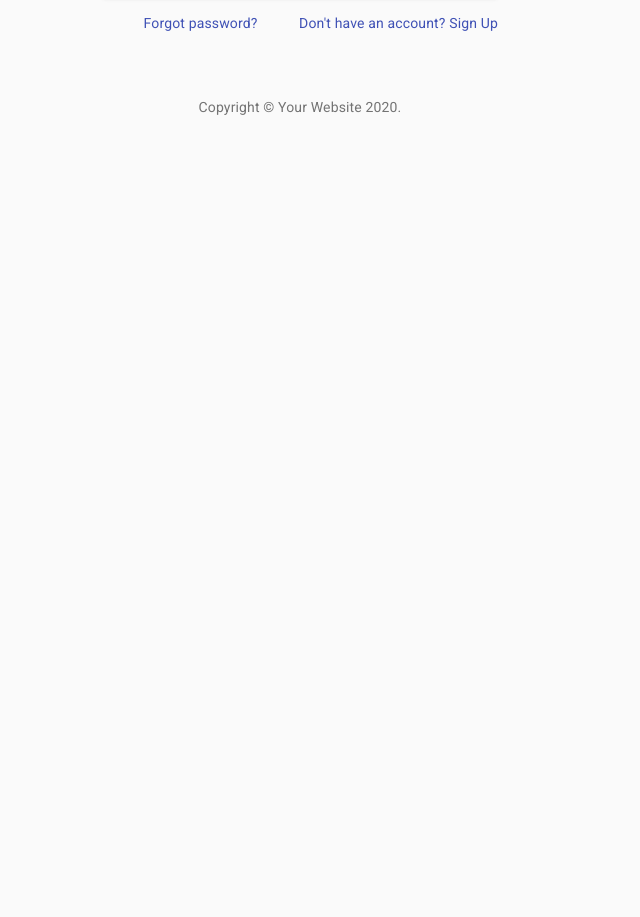
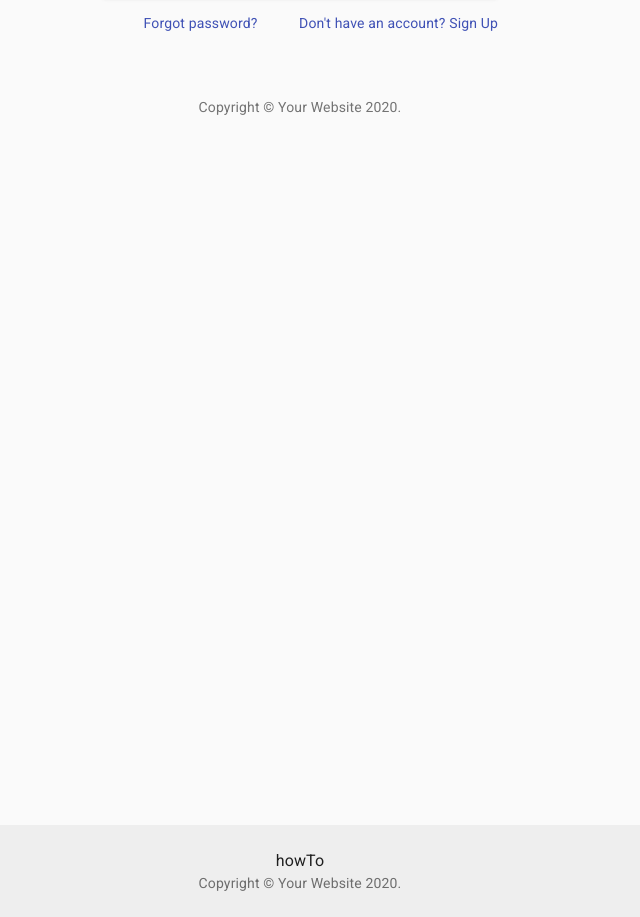
Before and after one commit to Build-How-To/Front-End, a React (Create React App) app: page / in a window 1280 px wide. Shown: the part 426-1343 px from the top of the page, without its empty margins (340-980 px from the left). Before the commit the page ends 800 px from the top, so only its background shows below. Built offline with nearby package versions, Linux system fonts and the light colour scheme.

Commit message:
add fooder component

```diff
--- a/src/App.js
+++ b/src/App.js
@@ -3,11 +3,13 @@ import React from 'react';
 
 import './App.css';
 import SignIn from './components/SignIn';
+import StickyFooter from './components/StickyFooter';
 
 function App() {
   return (
     <div className="App">
       <SignIn />
+      <StickyFooter />
     </div>
   );
 }
--- /dev/null
+++ b/src/components/StickyFooter.js
@@ -0,0 +1,54 @@
+import React from 'react';
+import CssBaseline from '@material-ui/core/CssBaseline';
+import Typography from '@material-ui/core/Typography';
+import { makeStyles } from '@material-ui/core/styles';
+import Container from '@material-ui/core/Container';
+import Link from '@material-ui/core/Link';
+
+function Copyright() {
+  return (
+    <Typography variant="body2" color="textSecondary">
+      {'Copyright © '}
+      <Link color="inherit" href="https://material-ui.com/">
+        Your Website
+      </Link>{' '}
+      {new Date().getFullYear()}
+      {'.'}
+    </Typography>
+  );
+}
+
+const useStyles = makeStyles(theme => ({
+  root: {
+    display: 'flex',
+    flexDirection: 'column',
+    minHeight: '100vh',
+  },
+  main: {
+    marginTop: theme.spacing(8),
+    marginBottom: theme.spacing(2),
+  },
+  footer: {
+    padding: theme.spacing(3, 2),
+    marginTop: 'auto',
+    backgroundColor:
+      theme.palette.type === 'dark' ? theme.palette.grey[800] : theme.palette.grey[200],
+  },
+}));
+
+export default function StickyFooter() {
+  const classes = useStyles();
+
+  return (
+    <div className={classes.root}>
+      <CssBaseline />
+
+      <footer className={classes.footer}>
+        <Container maxWidth="sm">
+          <Typography variant="body1">howTo</Typography>
+          <Copyright />
+        </Container>
+      </footer>
+    </div>
+  );
+}
```
Also changed, not shown: 1 other file (tests, documents, lock files or other folders).
